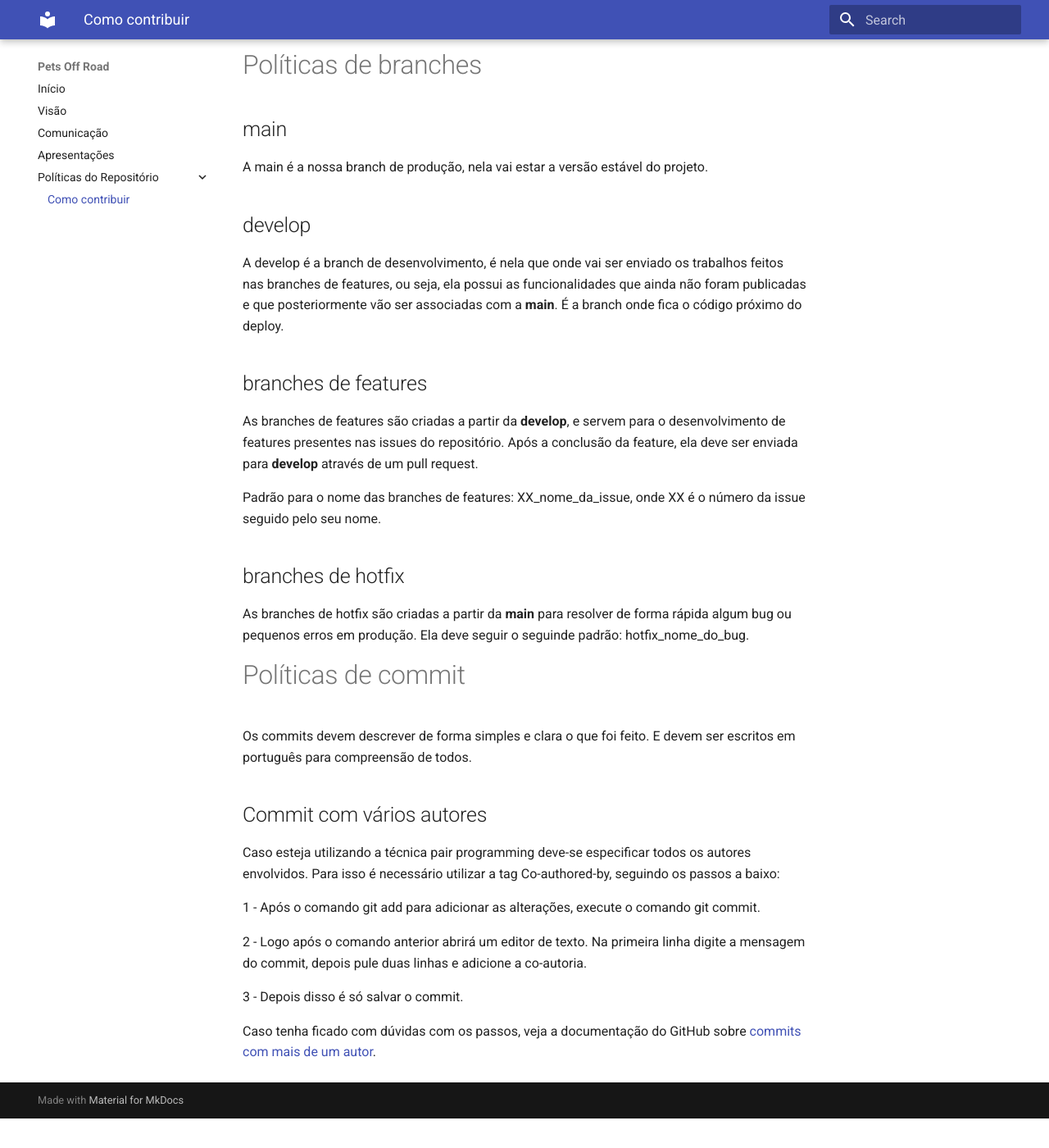
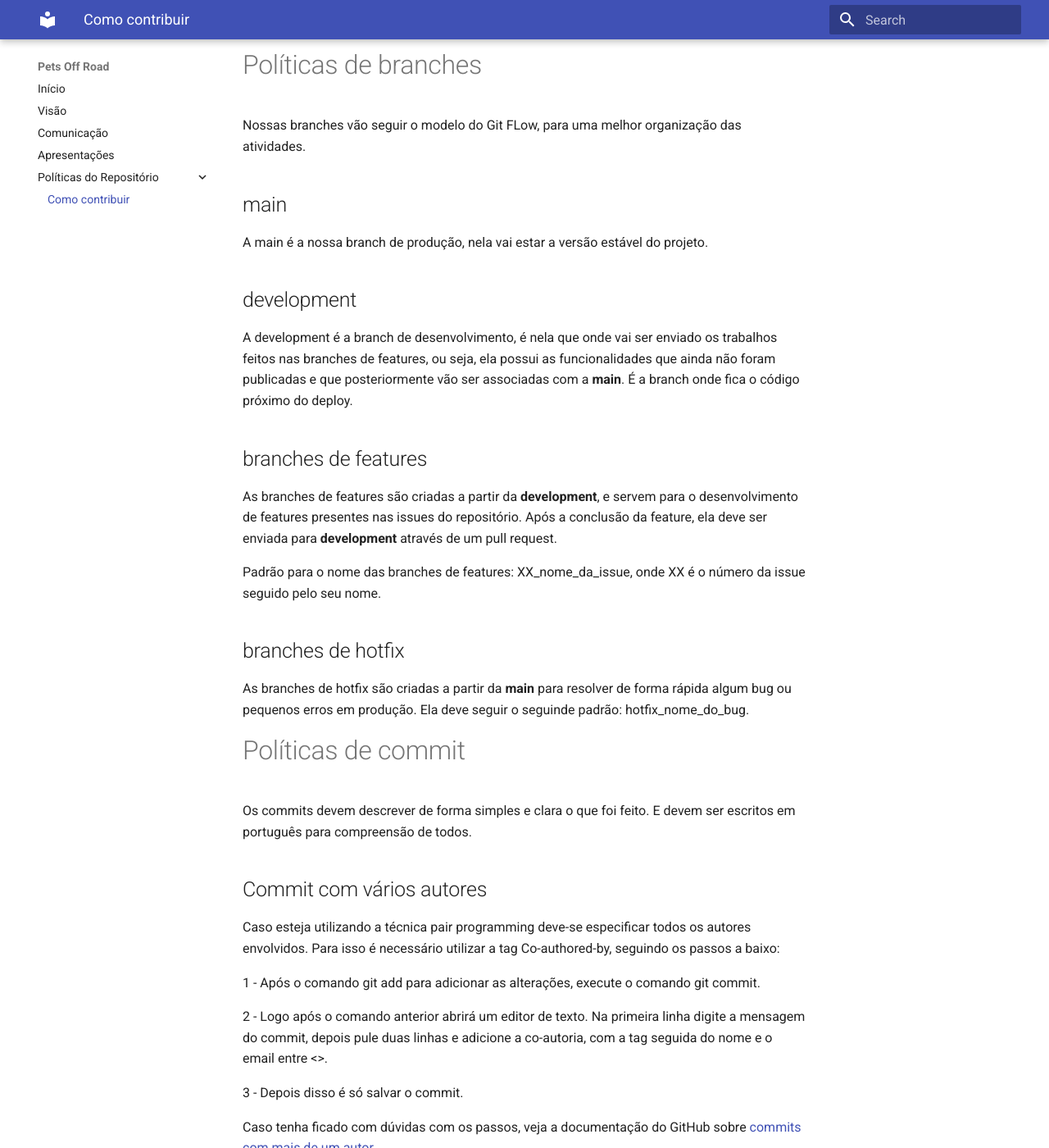
Before and after one commit to mdsreq-fga-unb/2022.1-pets-off-road, an MkDocs documentation site: the page built from docs/contributing.md, in a window 1280 px wide and 1400 px high, scrolled down 348 px. Shown: the whole window at 82% size. Built offline with MkDocs 1.6.1 and Material for MkDocs 9.7.7, drawn with Linux system fonts in a browser that asks for light colours; before the commit the page ends 1712 px from its top, so only the background shows below that.

Commit message:
Finalizando o guia de contribuicao

```diff
--- a/docs/contributing.md
+++ b/docs/contributing.md
@@ -8,16 +8,18 @@
 
 # Políticas de branches
 
+Nossas branches vão seguir o modelo do Git FLow, para uma melhor organização das atividades.
+
 ## main
 
 A main é a nossa branch de produção, nela vai estar a versão estável do projeto.
 
-## develop
-A develop é a branch de desenvolvimento, é nela que onde vai ser enviado os trabalhos feitos nas branches de features, ou seja, ela possui as funcionalidades que ainda não foram publicadas e que posteriormente vão ser associadas com a **main**. É a branch onde fica o código próximo do deploy.
+## development
+A development é a branch de desenvolvimento, é nela que onde vai ser enviado os trabalhos feitos nas branches de features, ou seja, ela possui as funcionalidades que ainda não foram publicadas e que posteriormente vão ser associadas com a **main**. É a branch onde fica o código próximo do deploy.
 
 ## branches de features
 
-As branches de features são criadas a partir da **develop**, e servem para o desenvolvimento de features presentes nas issues do repositório. Após a conclusão da feature, ela deve ser enviada para **develop** através de um pull request.
+As branches de features são criadas a partir da **development**, e servem para o desenvolvimento de features presentes nas issues do repositório. Após a conclusão da feature, ela deve ser enviada para **development** através de um pull request.
 
 Padrão para o nome das branches de features: XX_nome_da_issue, onde XX é o número da issue seguido pelo seu nome.
 
@@ -34,7 +36,7 @@ Caso esteja utilizando a técnica pair programming deve-se especificar todos os
 
 1 - Após o comando git add para adicionar as alterações, execute o comando git commit.
 
-2 - Logo após o comando anterior abrirá um editor de texto. Na primeira linha digite a mensagem do commit, depois pule duas linhas e adicione a co-autoria.
+2 - Logo após o comando anterior abrirá um editor de texto. Na primeira linha digite a mensagem do commit, depois pule duas linhas e adicione a co-autoria, com a tag seguida do nome e o email entre <>.
 
 3 - Depois disso é só salvar o commit.
 
```
